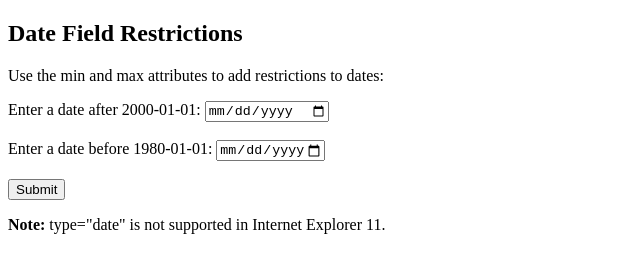
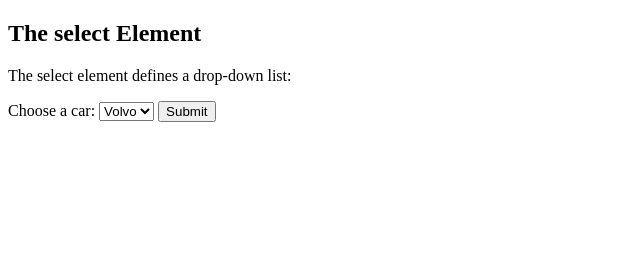
Before and after one commit to Alexandre-M-P-2008/Alexandre-M-P-2008.github.io, a plain HTML site: page segundo.html in a window 1280 px wide. Shown: the whole page, without its empty margins (0-640 px from the left). Drawn offline with Linux system fonts and the light colour scheme.

Commit message:
Update segundo.html

```diff
--- a/segundo.html
+++ b/segundo.html
@@ -2,21 +2,20 @@
 <html>
 <body>
 
-<h2>Date Field Restrictions</h2>
+<h2>The select Element</h2>
 
-<p>Use the min and max attributes to add restrictions to dates:</p>
+<p>The select element defines a drop-down list:</p>
 
 <form action="/action_page.php">
-  <label for="datemin">Enter a date after 2000-01-01:</label>
-  <input type="date" id="datemin" name="datemin" min="2000-01-02"><br><br>
-
-  <label for="datemax">Enter a date before 1980-01-01:</label>
-  <input type="date" id="datemax" name="datemax" max="1979-12-31"><br><br>
-
-  <input type="submit" value="Submit">
+  <label for="cars">Choose a car:</label>
+  <select id="cars" name="cars">
+    <option value="volvo">Volvo</option>
+    <option value="saab">Saab</option>
+    <option value="fiat">Fiat</option>
+    <option value="audi">Audi</option>
+  </select>
+  <input type="submit">
 </form>
-
-<p><strong>Note:</strong> type="date" is not supported in Internet Explorer 11.</p>
 
 </body>
 </html>
```
